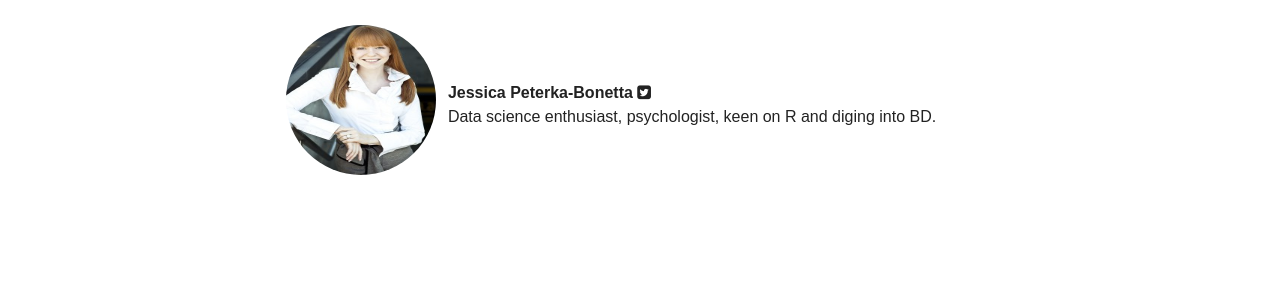
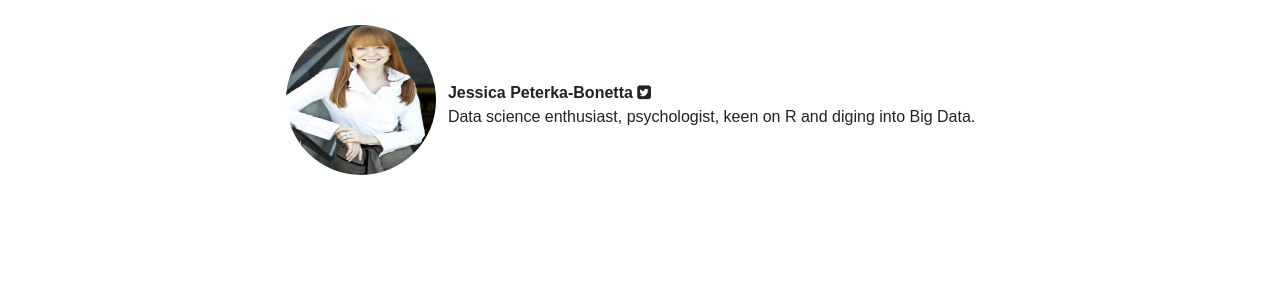
Before and after one commit to Quiri/quiri.github.io, a Jekyll site: the page built from authors/index.md, in a window 1280 px wide. Shown: the part 580-880 px from the top of the page. Built offline with Jekyll 4.4.1, drawn with Linux system fonts in a browser that asks for light colours; nearby versions of some CDN libraries.

Commit message:
Write out BD

```diff
--- a/_data/authors.yml
+++ b/_data/authors.yml
@@ -11,6 +11,6 @@
 jess:
   name: Jessica Peterka-Bonetta
   email: jessica@today-is-a-good-day.de
-  bio: "Data science enthusiast, psychologist, keen on R and diging into BD."
+  bio: "Data science enthusiast, psychologist, keen on R and diging into Big Data."
   avatar: jess.jpg
   twitter: jpeterkabonetta
```
